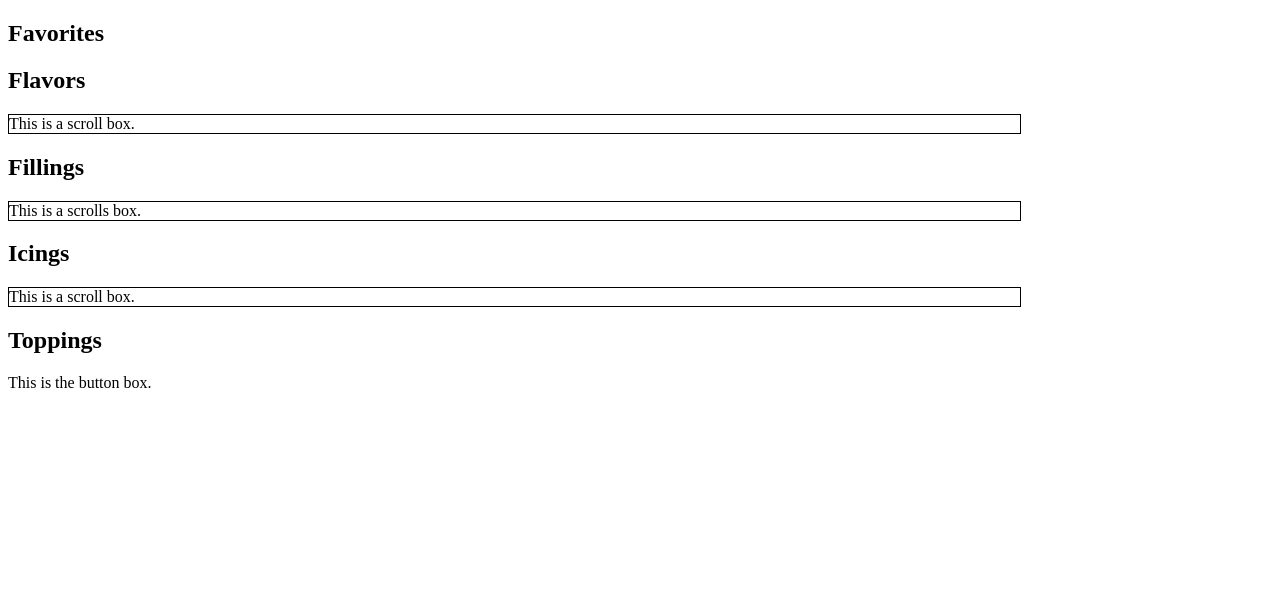
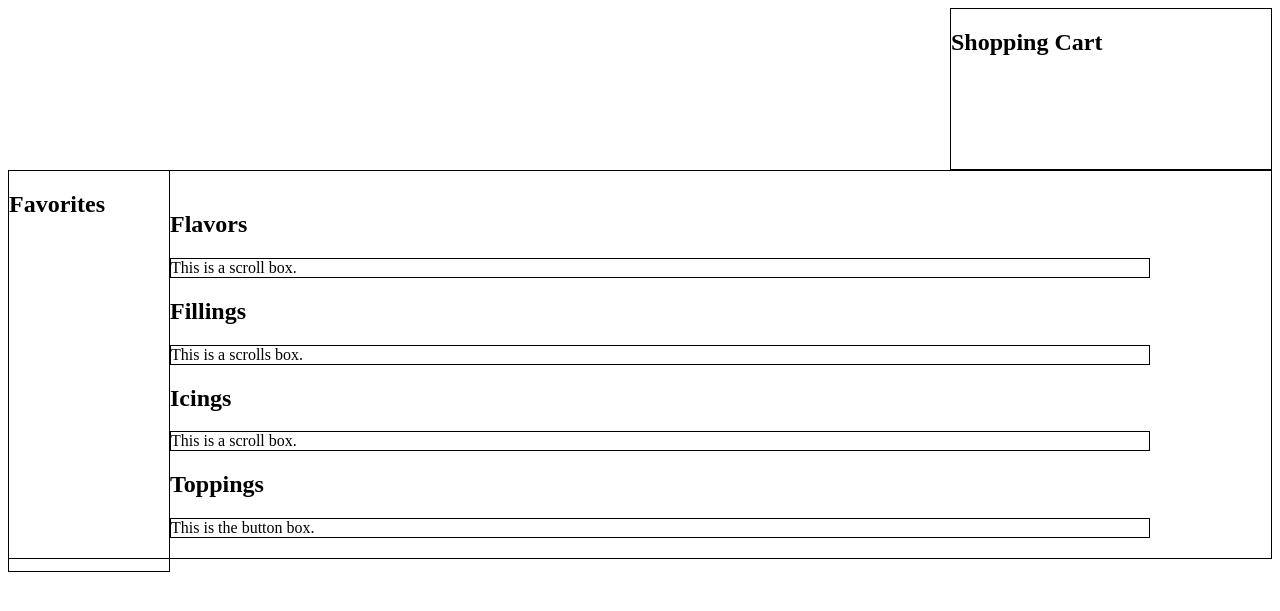
Before and after one commit to vipulkohli/CupcakeBakersTeam2, a PHP site: page /customizer.php in a window 1280 px wide. Shown: the top 611 px of the page. Run offline with PHP 8.4, Linux system fonts and the light colour scheme.

Commit message:
updated some css

```diff
--- a/css/style.css
+++ b/css/style.css
@@ -4,3 +4,44 @@
 	overflow-y:hidden;
 	overflow-x:scroll;
 }
+
+#buttons{
+	border:1px solid black;
+	width:80%;
+	overflow-x:scroll;
+}
+
+#custom{
+	border:1px solid black;
+	padding:20px;
+}
+
+#shoppingCart{
+	border:1px solid black;
+	margin-right:0;
+	margin-left:auto;
+	height:10em;
+	width:20em;
+}
+
+#favorites{
+	height:25em;
+	width:10em;
+	border:1px solid black;
+	float:left;
+}
+
+#login{
+	margin-right:0;
+	margin-left:auto;
+	width:20em;
+	border:1px solid black;
+}
+
+#creation{
+	float:right;
+}
+
+#body{
+	float:left;
+}
--- a/customizer.php
+++ b/customizer.php
@@ -8,7 +8,7 @@
 
 <body>
 	<div id="shoppingCart">
-
+		<h2>Shopping Cart</h2>
 	</div>
 
 	<div id="favorites">
@@ -23,6 +23,7 @@
 	?>
 	</div>
 
+	<div id="custom">
 	<div id="flavors">
 	<h2>Flavors</h2>
 	<div class="scroll">
@@ -30,7 +31,7 @@
 	</div>
 	</div>
 
-	<divid="fillings">
+	<div id="fillings">
 	<h2>Fillings</h2>
 	<div class="scroll">
 	This is a scrolls box.
@@ -51,6 +52,8 @@
 	</div>
 	</div>
 
+	</div>
+
 
 
 </body>
--- a/index.html
+++ b/index.html
@@ -6,6 +6,7 @@
 <title>Custom Cupcakes Login</title>
 </head>
 <body>
+
 	<div id="login">
 	<h2>Please Log In</h2>
 	<form action="siteLogin.php" method="post">
```
